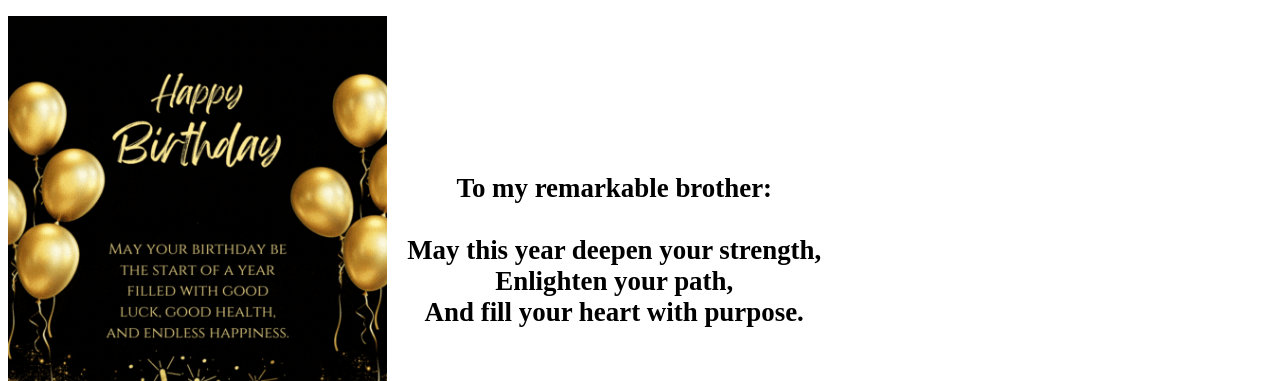
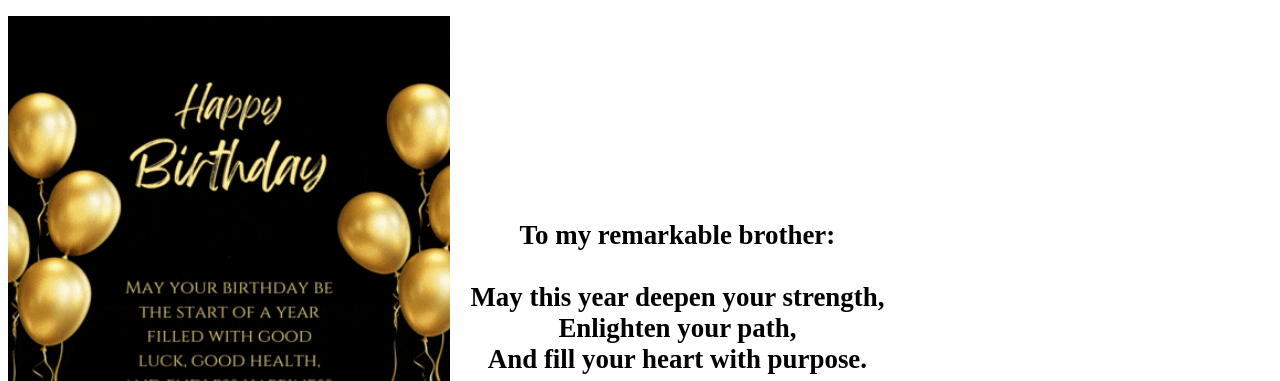
Before and after one commit to Cosmin232/cosmin232.github.io, a plain HTML site: page index.html in a window 1280 px wide. Shown: the part 76-457 px from the top of the page. Drawn offline with Linux system fonts and the light colour scheme.

Commit message:
modif back

```diff
--- a/index.html
+++ b/index.html
@@ -7,7 +7,7 @@
 </head>
 
 <div style="display: flex; align-items: center;">
-    <img src="./Cake.gif" alt="Birthday Cake" style="width: 30%;">
+    <img src="./Cake.gif" alt="Birthday Cake" style="width: 35%;">
     <div style="margin-left: 20px; text-align: center; font-size: 23px;">
         <h3>
             To my remarkable brother: <br />
```
